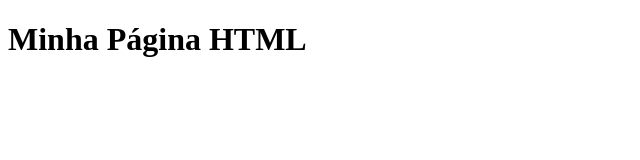
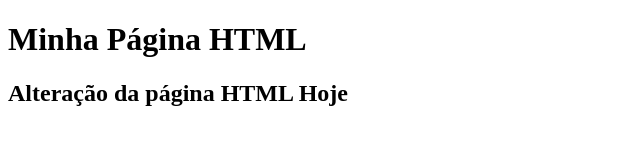
Before and after one commit to taynaanacleto/gama-no-github, a plain HTML site: page index.html in a window 1280 px wide. Shown: the whole page, without its empty margins (0-640 px from the left). Drawn offline with Linux system fonts and the light colour scheme.

Commit message:
arquivo index.html atualizado novamente.

```diff
--- a/index.html
+++ b/index.html
@@ -8,5 +8,6 @@
 </head>
 <body>
     <h1>Minha Página HTML</h1>
+    <h2>Alteração da página HTML Hoje</h2>
 </body>
 </html>
```
